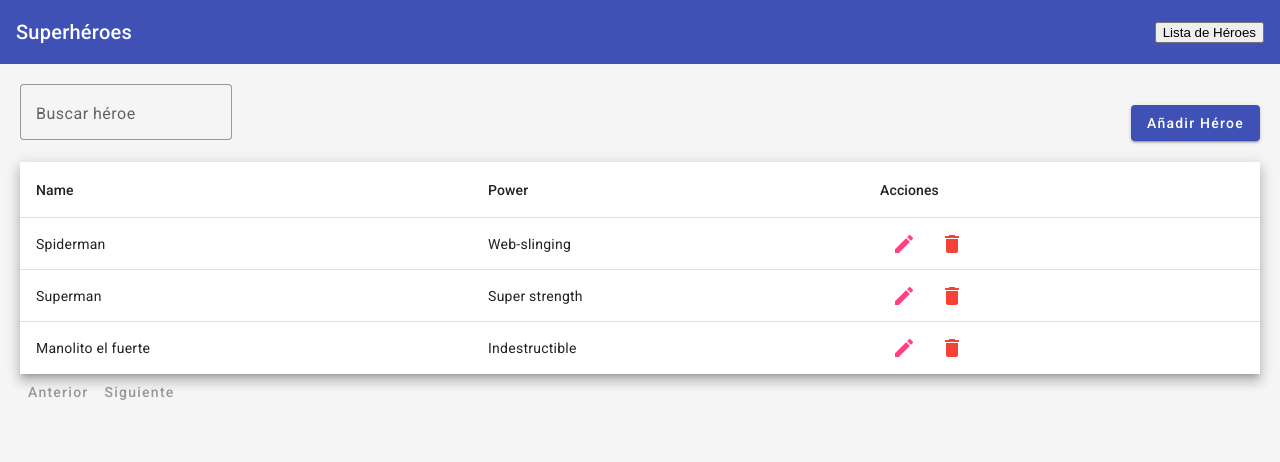
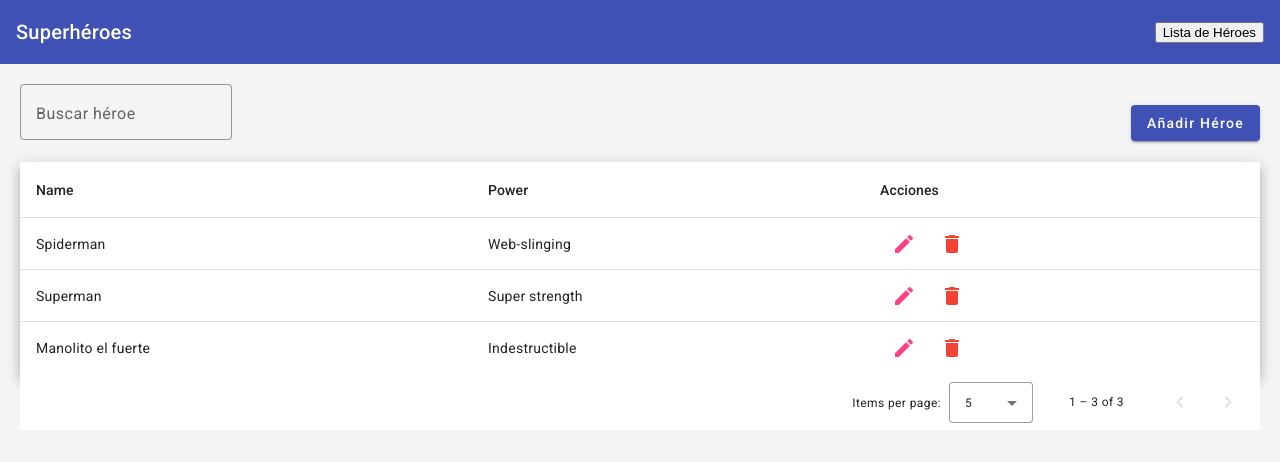
Before and after one commit to Gonza-Herrera/superhero-maintenance-Gonzalo-Herrera, an Angular app: page /heroes in a window 1280 px wide. Shown: the top 462 px of the page. Built offline with nearby package versions, Linux system fonts and the light colour scheme.

Commit message:
change paginator en table

```diff
--- a/src/app/components/heroes-list/heroes-list.component.html
+++ b/src/app/components/heroes-list/heroes-list.component.html
@@ -13,7 +13,7 @@
   <p>No hay resultados para la búsqueda: "{{ searchTerm }}"</p>
 </div>
 
-<table mat-table [dataSource]="paginatedHeroes" class="mat-elevation-z8">
+<table mat-table [dataSource]="dataSource" class="mat-elevation-z8">
   <!-- Generación dinámica de columnas (excluyendo 'actions') -->
   <ng-container *ngFor="let column of displayedColumns">
     <ng-container *ngIf="column !== 'actions'">
@@ -43,13 +43,10 @@
 </table>
 
 <!-- Paginación -->
-<button mat-button (click)="prevPage()" [disabled]="currentPage === 1">
-  Anterior
-</button>
-<button
-  mat-button
-  (click)="nextPage()"
-  [disabled]="currentPage * itemsPerPage >= filteredHeroes.length"
+<mat-paginator
+  [length]="filteredHeroes.length"
+  [pageSize]="5"
+  [pageSizeOptions]="[5, 10, 20]"
+  (page)="applyPagination($event)"
 >
-  Siguiente
-</button>
+</mat-paginator>
--- a/src/app/components/heroes-list/heroes-list.component.ts
+++ b/src/app/components/heroes-list/heroes-list.component.ts
@@ -1,7 +1,7 @@
-import { Component } from '@angular/core';
+import { AfterViewInit, Component, ViewChild } from '@angular/core';
 import { CommonModule } from '@angular/common';
 import { Router } from '@angular/router';
-import { MatTableModule } from '@angular/material/table';
+import { MatTableDataSource, MatTableModule } from '@angular/material/table';
 import { MatButtonModule } from '@angular/material/button';
 import { MatDialog, MatDialogModule } from '@angular/material/dialog';
 import { MatInputModule } from '@angular/material/input';
@@ -12,6 +12,7 @@ import { Hero } from '../../models/superhero.model';
 import { FormsModule } from '@angular/forms';
 import HeroFormComponent from '../../forms/hero-form/hero-form.component';
 import { ConfirmDialogComponent } from '../confirm-dialog/confirm-dialog.component';
+import { MatPaginator, MatPaginatorModule } from '@angular/material/paginator';
 
 @Component({
   selector: 'app-heroes-list',
@@ -25,18 +26,20 @@ import { ConfirmDialogComponent } from '../confirm-dialog/confirm-dialog.compone
     FormsModule,
     MatIconModule,
     MatToolbarModule,
-    HeroFormComponent
+    HeroFormComponent,
+    MatPaginatorModule
   ],
   templateUrl: './heroes-list.component.html',
   styleUrls: ['./heroes-list.component.scss']
 })
-export default class HeroesListComponent {
+export default class HeroesListComponent implements AfterViewInit {
   heroes: Hero[] = [];
   filteredHeroes: Hero[] = [];
   searchTerm: string = '';
-  currentPage: number = 1;
-  itemsPerPage: number = 5;
   displayedColumns: string[] = ['name', 'power', 'actions'];
+  dataSource = new MatTableDataSource<Hero>(this.filteredHeroes);
+
+  @ViewChild(MatPaginator) paginator!: MatPaginator;
 
   constructor(
     private heroService: HeroService,
@@ -49,29 +52,23 @@ export default class HeroesListComponent {
     });
   }
 
+  ngAfterViewInit(): void {
+    this.dataSource.paginator = this.paginator;
+  }
+
   applyFilter(): void {
     this.filteredHeroes = this.heroes.filter(hero =>
       hero.name.toLowerCase().includes(this.searchTerm.toLowerCase())
     );
-    this.currentPage = 1;
+    this.dataSource.data = this.filteredHeroes;
   }
 
-  get paginatedHeroes(): Hero[] {
-    const start = (this.currentPage - 1) * this.itemsPerPage;
-    return this.filteredHeroes.slice(start, start + this.itemsPerPage);
+  applyPagination(event: any): void {
+    const start = event.pageIndex * event.pageSize;
+    const end = start + event.pageSize;
+    this.dataSource.data = this.filteredHeroes.slice(start, end);
   }
 
-  nextPage(): void {
-    if ((this.currentPage * this.itemsPerPage) < this.filteredHeroes.length) {
-      this.currentPage++;
-    }
-  }
-
-  prevPage(): void {
-    if (this.currentPage > 1) {
-      this.currentPage--;
-    }
-  }
 
   deleteHero(hero: Hero): void {
     const dialogRef = this.dialog.open(ConfirmDialogComponent, {
@@ -86,7 +83,7 @@ export default class HeroesListComponent {
     });
   }
 
-   openForm(): void {
+  openForm(): void {
     this.router.navigate(['/heroes/new']);
   }
 
```
